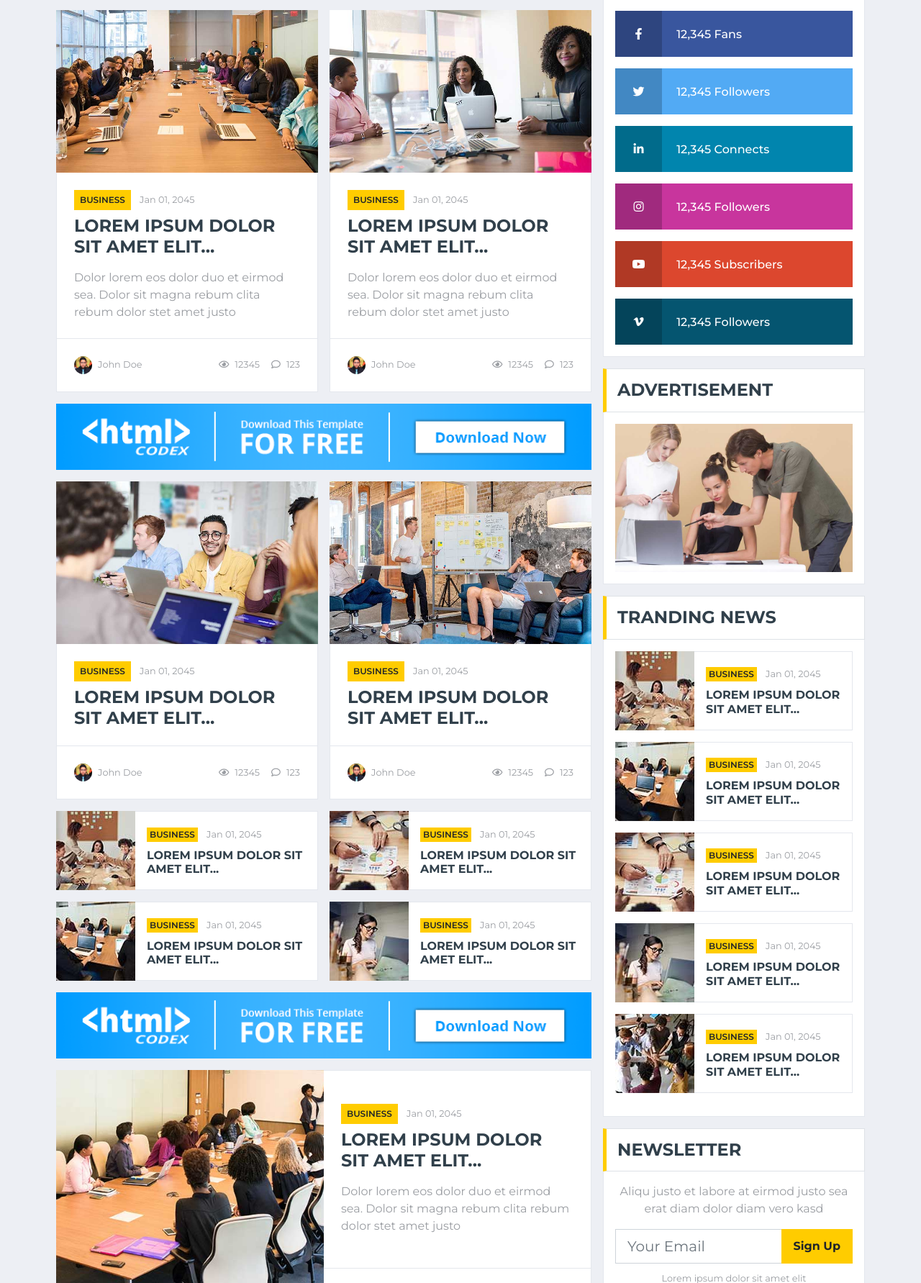
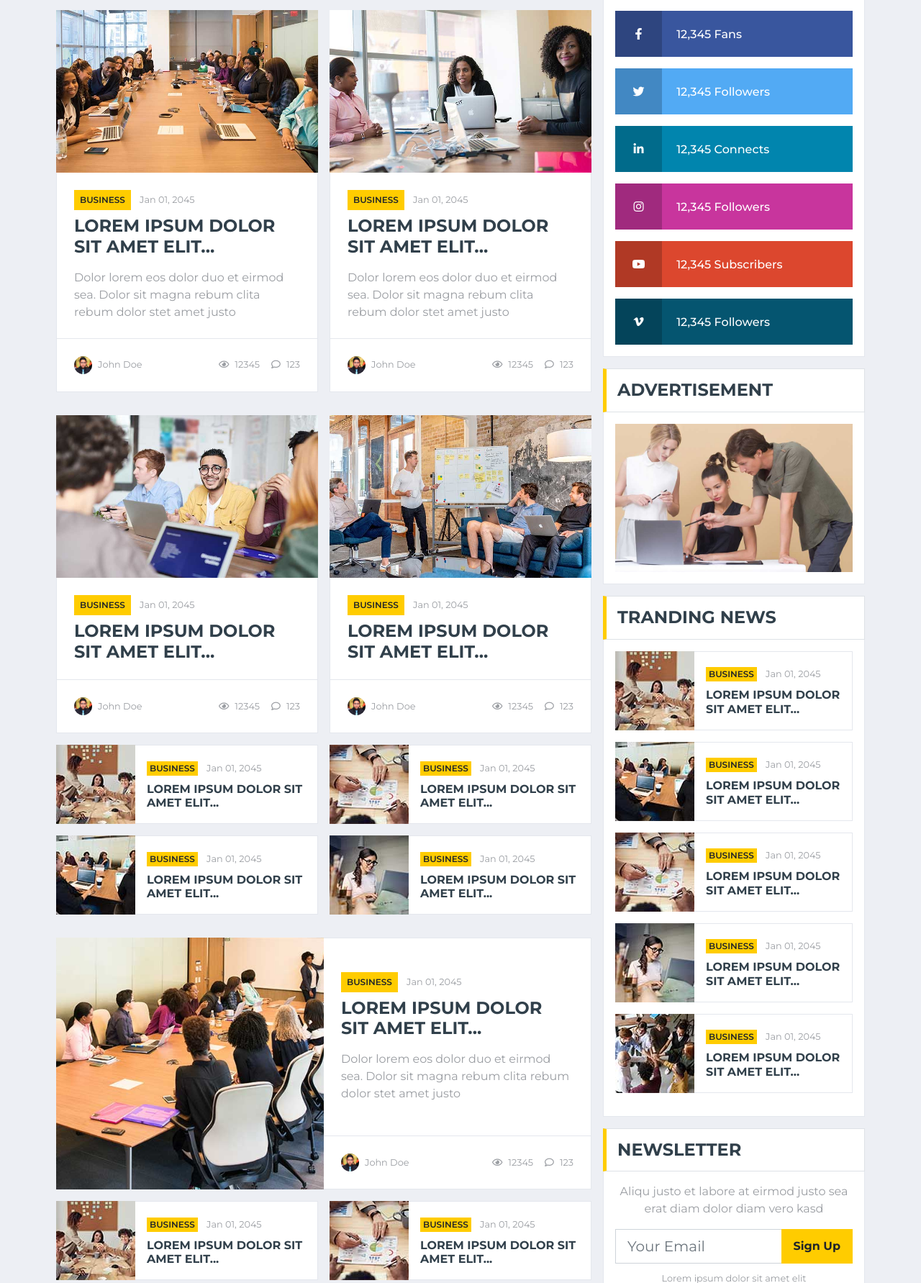
Before and after one commit to Ruphasa/BDL_Kel4, a PHP site: page / in a window 1280 px wide. Shown: the part 1293-3076 px from the top of the page at 72% size. Run offline with PHP 8.4, Linux system fonts and the light colour scheme.

Commit message:
FIX INI MAH

```diff
--- a/pages/discovery.php
+++ b/pages/discovery.php
@@ -63,7 +63,6 @@
                         </div>
                     </div>
                     <div class="col-lg-12 mb-3">
-                        <a href=""><img class="img-fluid w-100" src="img/ads-728x90.png" alt=""></a>
                     </div>
                     <div class="col-lg-6">
                         <div class="position-relative mb-3">
@@ -170,7 +169,6 @@
                         </div>
                     </div>
                     <div class="col-lg-12 mb-3">
-                        <a href=""><img class="img-fluid w-100" src="img/ads-728x90.png" alt=""></a>
                     </div>
                     <div class="col-lg-12">
                         <div class="row news-lg mx-0 mb-3">
--- a/pages/home.php
+++ b/pages/home.php
@@ -268,7 +268,6 @@
                         </div>
                     </div>
                     <div class="col-lg-12 mb-3">
-                        <a href=""><img class="img-fluid w-100" src="img/ads-728x90.png" alt=""></a>
                     </div>
                     <div class="col-lg-6">
                         <div class="position-relative mb-3">
@@ -375,7 +374,6 @@
                         </div>
                     </div>
                     <div class="col-lg-12 mb-3">
-                        <a href=""><img class="img-fluid w-100" src="img/ads-728x90.png" alt=""></a>
                     </div>
                     <div class="col-lg-12">
                         <div class="row news-lg mx-0 mb-3">
```
